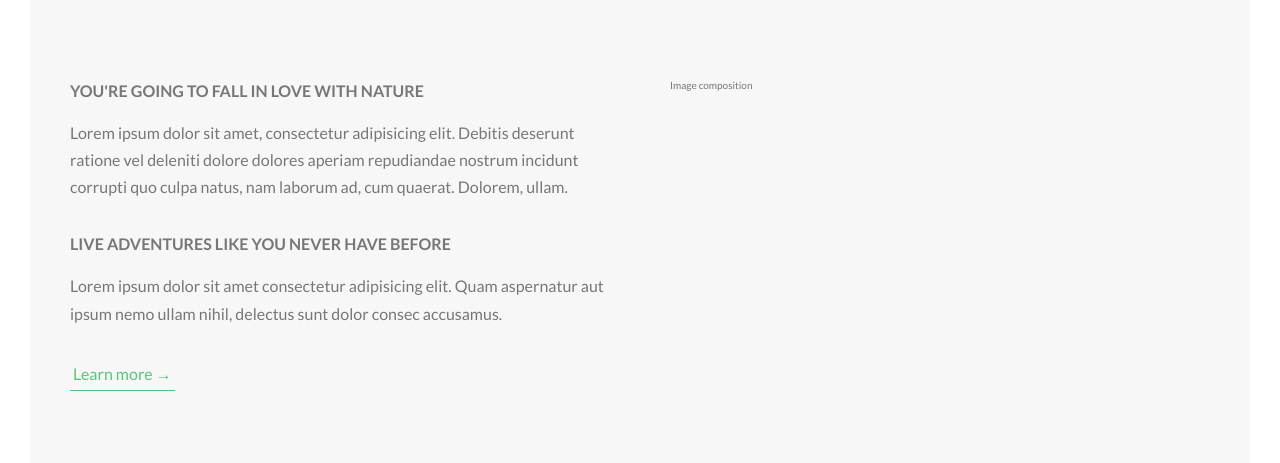
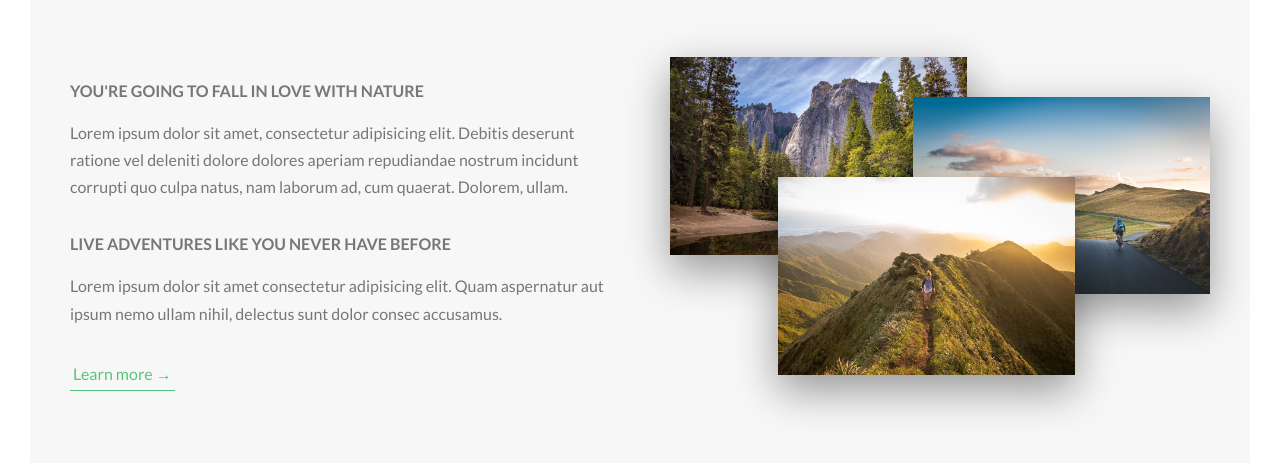
Before and after one commit to developwithsushan/Natours, a website: page index.html in a window 1280 px wide. Shown: the part 943-1406 px from the top of the page. Drawn offline with Linux system fonts and the light colour scheme.

Commit message:
Building ABout Section Part 3

```diff
--- a/index.html
+++ b/index.html
@@ -53,7 +53,11 @@
                 <a href="javascript:" class="btn-text">Learn more &rarr;</a>
             </div>
             <div class="col-1-of-2">
-              Image composition
+                <div class="composition">
+                    <img src="img/nat-1-large.jpeg" alt="Photo 1" class="composition__photo composition__photo--p1">
+                    <img src="img/nat-2-large.jpeg" alt="Photo 2" class="composition__photo composition__photo--p2">
+                    <img src="img/nat-3-large.jpeg" alt="Photo 3" class="composition__photo composition__photo--p3">
+                </div>
             </div>
         </div>
 
--- /dev/null
+++ b/sass/components/_compositions.scss
@@ -0,0 +1,39 @@
+.composition{
+  position: relative;
+
+  &__photo{
+    width: 55%;
+    box-shadow: 0 1.5rem 4rem rgba($color-black, .4);
+    position: absolute;
+    z-index: 10;
+    transition: all .2s;
+    outline-offset: 2rem;
+
+    &--p1{
+      left: 0;
+      top: -2rem;
+    }
+
+    &--p2{
+      right: 0;
+      top: 2rem;
+    }
+
+    &--p3{
+      left: 20%;
+      top: 10rem;
+    }
+
+    &:hover{
+      outline: 1.5rem solid $color-primary;
+      transform: scale(1.05) translateY(-.5rem);
+      box-shadow: 0 2.5rem 4rem rgba($color-black, .5);
+      z-index: 20;
+    }
+  }
+
+  &:hover &__photo:not(:hover){
+    transform: scale(.95);
+  }
+
+}
--- a/sass/main.scss
+++ b/sass/main.scss
@@ -15,6 +15,7 @@ Note: properties related to font are usually inherited. We usually set font prop
 @import "base/utilities";
 
 @import "components/button";
+@import "components/compositions";
 
 @import "layout/grid";
 @import "layout/header";
```
Also changed, not shown: css/style.css, img/nat-1-large.jpeg (added), img/nat-2-large.jpeg (added), img/nat-3-large.jpeg (added).
